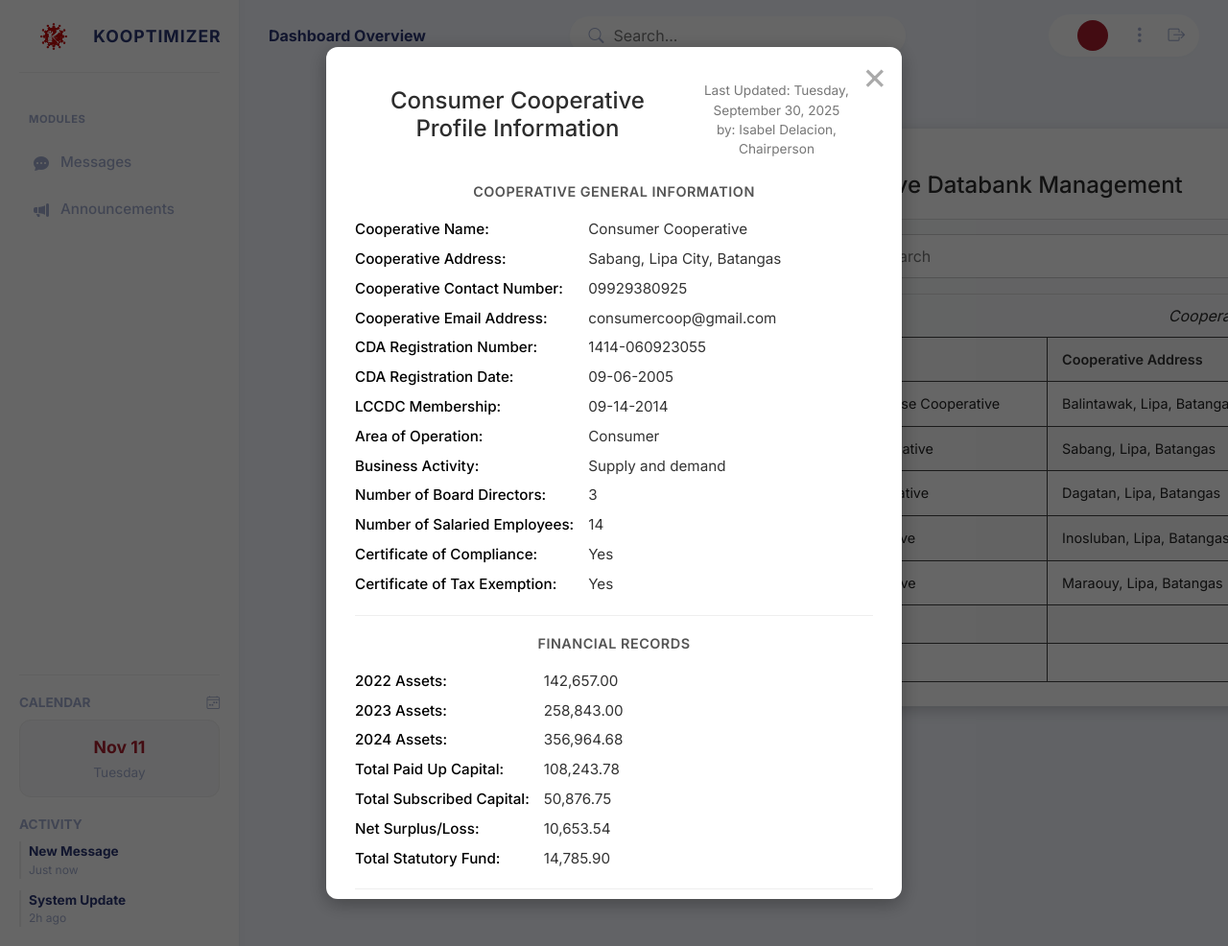
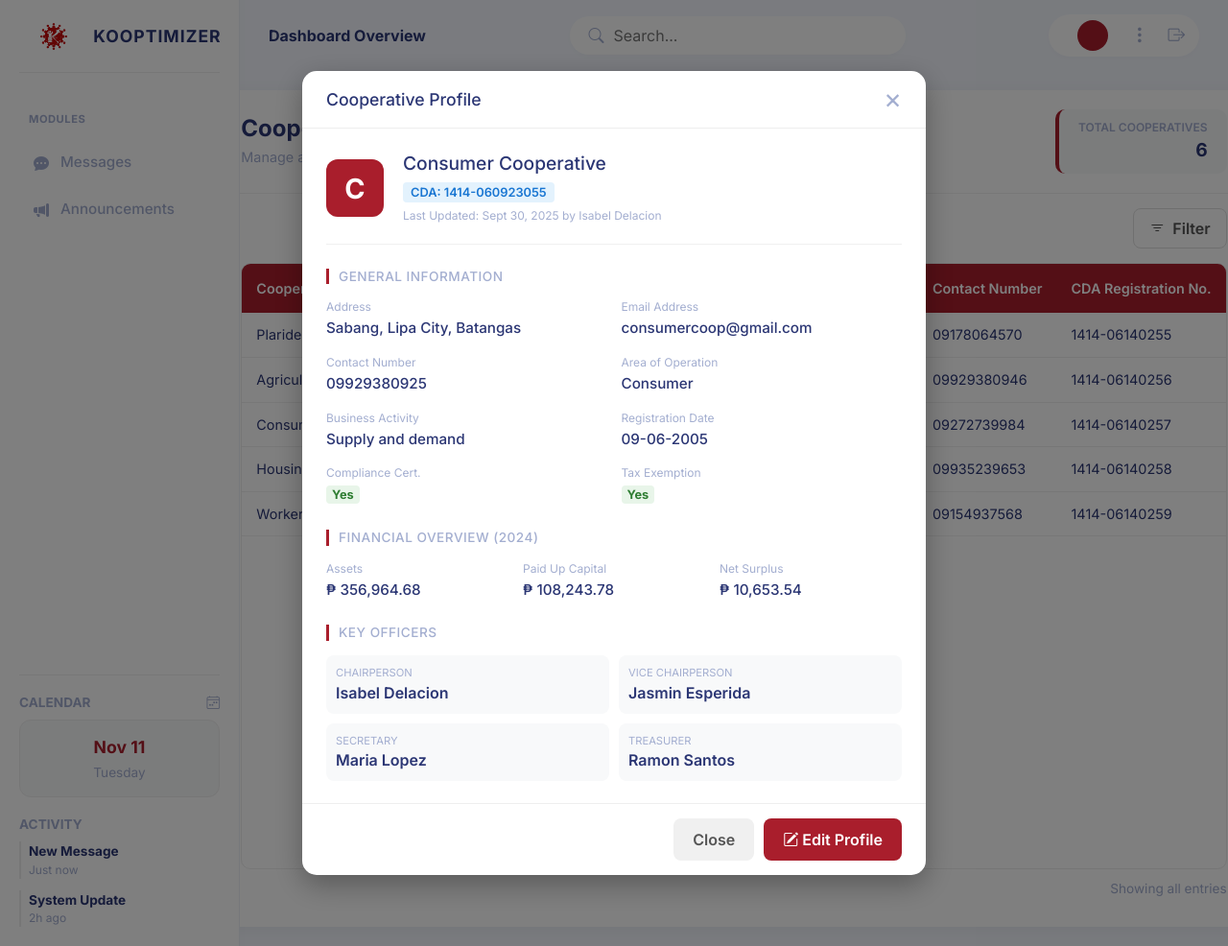
Before and after one commit to jsmln/kooptimizer, a Django app: page /databank/databank/ in a window 1280 px wide, after a click that opens the changed part. Shown: the whole page at 96% size. Run offline with Django 5.2, Linux system fonts and the light colour scheme.

Commit message:
UI Databank Management

```diff
--- a/static/frontend/databank_management.css
+++ b/static/frontend/databank_management.css
@@ -1,161 +1,174 @@
-/* ----- Main Databank Layout Box ----- */
-.databank-layout {
+/* --- Main Layout Container --- */
+.databank-container {
+    display: flex;
+    flex-direction: column;
+    height: 100%;
+    width: 100%;
     background: #fff;
     border-radius: 12px;
-    padding: 25px 30px;
-    box-shadow: 0 4px 15px rgba(0, 0, 0, 0.2);
-    color: #222;
-    width: 100%;
-    max-width: 1150px;
-    margin: 40px auto;
-    animation: fadeIn 0.4s ease-in-out;
-    position: fixed;
+    box-shadow: 0 4px 20px rgba(0, 0, 0, 0.05);
+    overflow: hidden;
 }
 
-/* ----- Header Area ----- */
+/* --- Header Area --- */
 .databank-header {
+    padding: 20px 30px;
     display: flex;
     justify-content: space-between;
     align-items: center;
-    padding: 20px 25px;
-    border-bottom: 1px solid #ddd;
+    border-bottom: 1px solid #f0f0f0;
+    background: #fff;
     flex-shrink: 0;
 }
-.databank-header h2 {
-    color: #2d2d2d;
+
+.header-left h2 {
     margin: 0;
+    color: #2B3674;
     font-size: 1.5rem;
-}
-.coop-count {
-    font-size: 1rem;
-    color: #555;
-    font-weight: 500;
+    font-weight: 700;
 }
 
-/* ----- Toolbar Area ----- */
+.header-left .subtitle {
+    margin: 5px 0 0 0;
+    color: #A3AED0;
+    font-size: 0.9rem;
+}
+
+.stat-card {
+    background: #f8f9fa;
+    padding: 10px 20px;
+    border-radius: 10px;
+    text-align: right;
+    border-left: 4px solid #a91e2c;
+}
+
+.stat-label {
+    display: block;
+    font-size: 0.75rem;
+    color: #A3AED0;
+    text-transform: uppercase;
+    font-weight: 600;
+}
+
+.stat-value {
+    display: block;
+    font-size: 1.2rem;
+    font-weight: 700;
+    color: #2B3674;
+}
+
+/* --- Toolbar (Filter Only) --- */
 .databank-toolbar {
+    padding: 15px 30px;
+    display: flex;
+    justify-content: flex-end;
+    align-items: center;
+    background: #fff;
+    flex-shrink: 0;
+}
+
+.filter-btn {
+    background: #fff;
+    border: 1px solid #e0e0e0;
+    color: #555;
+    padding: 8px 16px;
+    border-radius: 8px;
+    cursor: pointer;
+    font-weight: 600;
     display: flex;
     align-items: center;
-    gap: 15px;
-    padding: 15px 25px;
-    background-color: #f8f9fa;
-    border-bottom: 1px solid #ddd;
-    flex-shrink: 0;
-}
-.filter-btn {
-    background: none;
-    border: 1px solid #ccc;
-    padding: 8px 10px;
-    border-radius: 8px;
-    font-size: 1.2rem;
-    color: #555;
-    cursor: pointer;
-    transition: background-color 0.2s;
-}
-.filter-btn:hover {
-    background-color: #e9ecef;
-}
-.search-bar {
-    position: relative;
-    flex-grow: 1;
-}
-.search-bar input {
-    width: 100%;
-    padding: 10px 15px 10px 40px; /* Space for icon */
-    border: 1px solid #ccc;
-    border-radius: 8px;
-    font-size: 1rem;
-}
-.search-bar .bi-search {
-    position: absolute;
-    left: 12px;
-    top: 50%;
-    transform: translateY(-50%);
-    color: #888;
+    gap: 8px;
+    transition: all 0.2s;
 }
 
-/* ----- Table Area ----- */
-.table-container {
-    flex-grow: 1; /* This makes the table fill the available space */
-    overflow: auto; /* Adds both horizontal and vertical scrollbars */
-    background-color: #fff;
-}
-.table-subtitle {
-    text-align: center;
-    padding: 10px;
-    font-style: italic;
-    color: #2b2b2b;
-    background-color: #f8f9fa;
+.filter-btn:hover {
+    border-color: #a91e2c;
+    color: #a91e2c;
+    background: #fff5f5;
 }
 
-.table-container table {
+/* --- Table Section --- */
+.table-section {
+    flex: 1;
+    display: flex;
+    flex-direction: column;
+    overflow: hidden;
+    padding: 0 30px 20px 30px;
+}
+
+.table-wrapper {
+    flex: 1;
+    overflow: auto;
+    border: 1px solid #eee;
+    border-radius: 10px;
+}
+
+table {
     width: 100%;
     border-collapse: collapse;
-    min-width: 1200px; /* Force horizontal scroll */
+    white-space: nowrap;
 }
-.table-container th,
-.table-container td {
-    padding: 12px 15px;
-    border: 1px solid #424242;
+
+thead th {
+    background: #a91e2c;
+    color: #fff;
+    padding: 15px;
     text-align: left;
+    font-weight: 600;
     font-size: 0.9rem;
-    white-space: nowrap; /* Prevent line breaks */
-}
-.table-container th {
-    background-color: #f9f9f9;
-    font-weight: 600;
-    color: #333;
-    position: sticky; /* Makes headers stick on vertical scroll */
+    position: sticky;
     top: 0;
     z-index: 10;
 }
-.table-container tbody tr:nth-child(even) {
-    background-color: #f9f9f9;
-}
-.table-container tbody tr:hover {
-    background-color: #e9ecef;
-}
-/* Give empty cells a set height */
-.table-container tbody tr:nth-child(n+6) td {
-    height: 40px;
-    padding: 0;
+
+tbody td {
+    padding: 12px 15px;
+    border-bottom: 1px solid #f0f0f0;
+    color: #2B3674;
+    font-size: 0.9rem;
 }
 
-/* ----- Footer Buttons ----- */
-.databank-footer {
-    display: flex;
-    justify-content: flex-end;
-    gap: 15px;
-    padding: 15px 25px;
-    border-top: 1px solid #ddd;
-    background-color: #f8f9fa;
+/* Clickable Row Styling */
+/* Ensure the row looks interactive */
+tbody tr[data-modal-target] {
+    cursor: pointer;
+    transition: all 0.2s ease;
+}
+
+/* Row Highlight on Hover */
+tbody tr[data-modal-target]:hover {
+    background-color: #fff0f0; /* Light red tint */
+    transform: scale(1.002); /* Slight pop effect */
+    box-shadow: 0 2px 5px rgba(0,0,0,0.05);
+    z-index: 1;
+    position: relative;
+}
+
+/* Remove old action cell styles */
+.action-cell {
+    display: none;
+}
+
+.table-footer {
+    padding: 10px 0;
+    color: #A3AED0;
+    font-size: 0.85rem;
+    text-align: right;
     flex-shrink: 0;
 }
-/* ... (Keep all your existing .databank-layout, .table-container, etc. styles) ... */
 
-/* ----- NEW: Styles for clickable table rows ----- */
-.table-container tbody tr[data-modal-target] {
-    cursor: pointer;
-}
-.table-container tbody tr[data-modal-target]:hover {
-    background-color: #d4edff; /* A light blue hover to show it's clickable */
-}
-
-
-/* ----- NEW: Modal Pop-up Styling ----- */
+/* --- Modal Styling --- */
 .modal-overlay {
     position: fixed;
     top: 0;
     left: 0;
-    width: 100vw;
-    height: 100vh;
-    background-color: rgba(0, 0, 0, 0.6); /* Dimmed background */
+    width: 100%;
+    height: 100%;
+    background: rgba(0, 0, 0, 0.5);
     display: flex;
     justify-content: center;
     align-items: center;
-    z-index: 2000;
-
-    /* Hide by default */
+    z-index: 9999;
     opacity: 0;
     pointer-events: none;
     transition: opacity 0.3s ease;
@@ -167,110 +180,211 @@
 }
 
 .modal-content {
-    background-color: #fff;
-    padding: 0; /* Remove padding to let sections handle it */
-    border-radius: 12px;
+    background: #fff;
     width: 90%;
-    max-width: 600px;
-    box-shadow: 0 5px 20px rgba(0,0,0,0.3);
-    position: relative;
-    max-height: 90vh;
-    overflow-y: auto; /* Scroll for modal content */
-
-    /* Animation */
-    transform: scale(0.95);
+    max-width: 650px;
+    max-height: 85vh;
+    border-radius: 15px;
+    display: flex;
+    flex-direction: column;
+    box-shadow: 0 10px 30px rgba(0,0,0,0.3);
+    transform: translateY(20px);
     transition: transform 0.3s ease;
 }
 
 .modal-overlay.visible .modal-content {
-    transform: scale(1);
+    transform: translateY(0);
+}
+
+/* Modal Header */
+.modal-top-bar {
+    padding: 15px 25px;
+    border-bottom: 1px solid #eee;
+    display: flex;
+    justify-content: space-between;
+    align-items: center;
+}
+
+.modal-top-bar h3 {
+    margin: 0;
+    color: #2B3674;
+    font-size: 1.1rem;
 }
 
 .modal-close-btn {
-    position: absolute;
-    top: 10px;
-    right: 15px;
     background: none;
     border: none;
-    font-size: 2.5rem;
-    color: #aaa;
+    font-size: 1.8rem;
+    color: #A3AED0;
     cursor: pointer;
     line-height: 1;
-    z-index: 1;
-}
-.modal-close-btn:hover {
-    color: #000;
 }
 
-.modal-header {
-    padding: 25px 30px;
-    text-align: center;
-}
-.modal-header h3 {
-    margin: 0;
-    color: #2d2d2d;
-    font-size: 1.5rem;
-}
-.modal-meta {
-    font-size: 0.85em;
-    color: #777;
-    margin-top: 10px;
+.modal-close-btn:hover { color: #a91e2c; }
+
+/* Modal Body */
+.modal-scroll-area {
+    flex: 1;
+    overflow-y: auto;
+    padding: 25px;
 }
 
-.modal-body {
-    padding: 0 30px; /* Padding for content sections */
+.modal-header-section {
+    display: flex;
+    gap: 20px;
+    align-items: center;
+    margin-bottom: 25px;
+    padding-bottom: 20px;
+    border-bottom: 1px solid #f0f0f0;
 }
 
-.modal-section {
-    padding-bottom: 20px;
-    margin-bottom: 20px;
-    border-bottom: 1px solid #eee;
+.coop-avatar {
+    width: 60px;
+    height: 60px;
+    background: #a91e2c;
+    color: #fff;
+    border-radius: 12px;
+    display: flex;
+    align-items: center;
+    justify-content: center;
+    font-size: 1.8rem;
+    font-weight: bold;
 }
-.modal-section:last-child {
-    border-bottom: none;
+
+.coop-title-info h4 {
+    margin: 0 0 5px 0;
+    font-size: 1.2rem;
+    color: #2B3674;
 }
-.modal-section h4 {
-    text-align: center;
-    color: #555;
-    font-size: 0.9rem;
+
+.badge-cda {
+    background: #e3f2fd;
+    color: #1976d2;
+    padding: 3px 8px;
+    border-radius: 4px;
+    font-size: 0.8rem;
     font-weight: 600;
+}
+
+.update-info {
+    margin-top: 5px;
+    font-size: 0.75rem;
+    color: #A3AED0;
+}
+
+/* Info Sections */
+.info-section {
+    margin-bottom: 25px;
+}
+
+.section-title {
+    margin: 0 0 15px 0;
+    font-size: 0.85rem;
     text-transform: uppercase;
+    color: #A3AED0;
     letter-spacing: 0.5px;
-    margin-bottom: 20px;
+    border-left: 3px solid #a91e2c;
+    padding-left: 10px;
 }
 
 .info-grid {
     display: grid;
-    grid-template-columns: auto 1fr; /* Two columns */
-    gap: 8px 15px; /* Row and column gap */
-}
-.info-grid span {
-    font-size: 0.95rem;
-    color: #333;
-}
-.info-grid span:nth-child(odd) { /* The labels (e.g., "Cooperative Name:") */
-    font-weight: 500;
-    color: #000;
+    grid-template-columns: 1fr 1fr;
+    gap: 15px;
 }
 
+.info-grid.three-col {
+    grid-template-columns: 1fr 1fr 1fr;
+}
+
+.info-item label {
+    display: block;
+    font-size: 0.75rem;
+    color: #A3AED0;
+    margin-bottom: 2px;
+}
+
+.info-item p {
+    margin: 0;
+    color: #2B3674;
+    font-weight: 500;
+    font-size: 0.95rem;
+}
+
+.status-yes {
+    color: #2e7d32;
+    font-weight: bold;
+    background: #e8f5e9;
+    padding: 2px 6px;
+    border-radius: 4px;
+    font-size: 0.8rem;
+}
+
+/* Officers List */
+.officers-list {
+    display: grid;
+    grid-template-columns: 1fr 1fr;
+    gap: 10px;
+}
+
+.officer-item {
+    background: #f8f9fa;
+    padding: 10px;
+    border-radius: 8px;
+}
+
+.officer-item .role {
+    display: block;
+    font-size: 0.7rem;
+    color: #A3AED0;
+    text-transform: uppercase;
+}
+
+.officer-item .name {
+    display: block;
+    font-weight: 600;
+    color: #2B3674;
+}
+
+/* Modal Footer */
 .modal-footer {
+    padding: 15px 25px;
+    border-top: 1px solid #eee;
     display: flex;
     justify-content: flex-end;
-    padding: 20px 30px;
-    background-color: #f8f9fa;
-    border-top: 1px solid #ddd;
+    gap: 10px;
 }
 
-.modal-footer .edit-btn {
-    background-color: #555;
-    color: #fff;
+.primary-btn {
+    background: #a91e2c;
+    color: white;
     border: none;
-    padding: 10px 25px;
+    padding: 10px 20px;
     border-radius: 8px;
-    font-weight: 500;
     cursor: pointer;
-    transition: background-color 0.2s;
+    font-weight: 600;
+    transition: background 0.2s;
 }
-.modal-footer .edit-btn:hover {
-    background-color: #333;
+
+.primary-btn:hover {
+    background: #8a1824;
 }
+
+.secondary-btn {
+    background: #f0f0f0;
+    color: #555;
+    border: none;
+    padding: 10px 20px;
+    border-radius: 8px;
+    cursor: pointer;
+    font-weight: 600;
+}
+
+.secondary-btn:hover { background: #e0e0e0; }
+
+/* Responsive */
+@media (max-width: 768px) {
+    .info-grid, .info-grid.three-col, .officers-list {
+        grid-template-columns: 1fr;
+    }
+}
--- a/templates/databank/databank_management.html
+++ b/templates/databank/databank_management.html
@@ -9,43 +9,37 @@
 {% endblock %}
 
 {% block dashboard_content %}
-<style>
-    .dashboard-main-content {
-        padding: 0;
-        overflow: hidden;
-        display: flex;
-        justify-content: center;
-        align-items: center;
-    }
-</style>
-
-<div class="databank-layout">
+<div class="databank-container">
 
     <div class="databank-header">
-        <h2>Cooperative Databank Management</h2>
-        <div class="coop-count">Total No. of Cooperatives: 6</div>
+        <div class="header-left">
+            <h2>Cooperative Databank</h2>
+            <p class="subtitle">Manage and view registered cooperative profiles.</p>
+        </div>
+        <div class="header-right">
+            <div class="stat-card">
+                <span class="stat-label">Total Cooperatives</span>
+                <span class="stat-value" id="total-count">6</span>
+            </div>
+        </div>
     </div>
 
     <div class="databank-toolbar">
-        <button class="filter-btn" title="Filter">
-            <i class="bi bi-filter"></i>
+        <button class="filter-btn" title="Filter Options">
+            <i class="bi bi-filter"></i> Filter
         </button>
-        <div class="search-bar">
-            <i class="bi bi-search"></i>
-            <input type="text" placeholder="Search">
-        </div>
     </div>
 
-    <div class="table-container">
-        <div class="table-subtitle">Cooperative Profile Informations</div>
-        <table>
+    <div class="table-section">
+        <div class="table-wrapper">
+            <table id="coop-table">
                 <thead>
                     <tr>
                         <th>Cooperative Name</th>
-                    <th>Cooperative Address</th>
+                        <th>Address</th>
                         <th>Email Address</th>
                         <th>Contact Number</th>
-                    <th>CDA Registration Number</th>
+                        <th>CDA Registration No.</th>
                     </tr>
                 </thead>
                 <tbody>
@@ -84,122 +78,158 @@
                         <td>09154937568</td>
                         <td>1414-06140259</td>
                     </tr>
-                <tr><td></td><td></td><td></td><td></td><td></td></tr>
-                <tr><td></td><td></td><td></td><td></td><td></td></tr>
                 </tbody>
             </table>
+        </div>
+        <div class="table-footer">
+            <span id="showing-text">Showing all entries</span>
+        </div>
     </div>
 
 </div>
 
 <div id="profile-modal" class="modal-overlay">
     <div class="modal-content">
+        <div class="modal-top-bar">
+            <h3>Cooperative Profile</h3>
             <button class="modal-close-btn">&times;</button>
+        </div>
 
-        <div class="modal-header">
-            <h3>Consumer Cooperative Profile Information</h3>
-            <div class="modal-meta">
-                Last Updated: Tuesday, September 30, 2025<br>
-                by: Isabel Delacion, Chairperson
+        <div class="modal-scroll-area">
+            <div class="modal-header-section">
+                <div class="coop-avatar">C</div>
+                <div class="coop-title-info">
+                    <h4 id="modal-coop-name">Consumer Cooperative</h4>
+                    <span class="badge-cda">CDA: 1414-060923055</span>
+                    <div class="update-info">Last Updated: Sept 30, 2025 by Isabel Delacion</div>
                 </div>
             </div>
 
             <div class="modal-body">
-            <section class="modal-section">
-                <h4>COOPERATIVE GENERAL INFORMATION</h4>
+                <section class="info-section">
+                    <h5 class="section-title">General Information</h5>
                     <div class="info-grid">
-                    <span>Cooperative Name:</span> <span>Consumer Cooperative</span>
-                    <span>Cooperative Address:</span> <span>Sabang, Lipa City, Batangas</span>
-                    <span>Cooperative Contact Number:</span> <span>09929380925</span>
-                    <span>Cooperative Email Address:</span> <span>consumercoop@gmail.com</span>
-                    <span>CDA Registration Number:</span> <span>1414-060923055</span>
-                    <span>CDA Registration Date:</span> <span>09-06-2005</span>
-                    <span>LCCDC Membership:</span> <span>09-14-2014</span>
-                    <span>Area of Operation:</span> <span>Consumer</span>
-                    <span>Business Activity:</span> <span>Supply and demand</span>
-                    <span>Number of Board Directors:</span> <span>3</span>
-                    <span>Number of Salaried Employees:</span> <span>14</span>
-                    <span>Certificate of Compliance:</span> <span>Yes</span>
-                    <span>Certificate of Tax Exemption:</span> <span>Yes</span>
+                        <div class="info-item">
+                            <label>Address</label>
+                            <p>Sabang, Lipa City, Batangas</p>
+                        </div>
+                        <div class="info-item">
+                            <label>Email Address</label>
+                            <p>consumercoop@gmail.com</p>
+                        </div>
+                        <div class="info-item">
+                            <label>Contact Number</label>
+                            <p>09929380925</p>
+                        </div>
+                        <div class="info-item">
+                            <label>Area of Operation</label>
+                            <p>Consumer</p>
+                        </div>
+                        <div class="info-item">
+                            <label>Business Activity</label>
+                            <p>Supply and demand</p>
+                        </div>
+                        <div class="info-item">
+                            <label>Registration Date</label>
+                            <p>09-06-2005</p>
+                        </div>
+                        <div class="info-item">
+                            <label>Compliance Cert.</label>
+                            <p><span class="status-yes">Yes</span></p>
+                        </div>
+                        <div class="info-item">
+                            <label>Tax Exemption</label>
+                            <p><span class="status-yes">Yes</span></p>
+                        </div>
                     </div>
                 </section>
 
-            <section class="modal-section">
-                <h4>FINANCIAL RECORDS</h4>
-                <div class="info-grid">
-                    <span>2022 Assets:</span> <span>142,657.00</span>
-                    <span>2023 Assets:</span> <span>258,843.00</span>
-                    <span>2024 Assets:</span> <span>356,964.68</span>
-                    <span>Total Paid Up Capital:</span> <span>108,243.78</span>
-                    <span>Total Subscribed Capital:</span> <span>50,876.75</span>
-                    <span>Net Surplus/Loss:</span> <span>10,653.54</span>
-                    <span>Total Statutory Fund:</span> <span>14,785.90</span>
+                <section class="info-section">
+                    <h5 class="section-title">Financial Overview (2024)</h5>
+                    <div class="info-grid three-col">
+                        <div class="info-item">
+                            <label>Assets</label>
+                            <p>₱ 356,964.68</p>
+                        </div>
+                        <div class="info-item">
+                            <label>Paid Up Capital</label>
+                            <p>₱ 108,243.78</p>
+                        </div>
+                        <div class="info-item">
+                            <label>Net Surplus</label>
+                            <p>₱ 10,653.54</p>
+                        </div>
                     </div>
                 </section>
 
-            <section class="modal-section">
-                <h4>COOPERATIVE OFFICERS</h4>
-                <div class="info-grid">
-                    <span>CHAIRPERSON:</span> <span>Isabel Delacion</span>
-                    <span>VICE CHAIRPERSON:</span> <span>Jasmin Esperida</span>
-                    <span>MEMBERS (BOD):</span> <span>Art Delos Reyes, Noe Gonzales</span>\
-                    <span>SECRETARY:</span> <span>Maria Lopez</span>
-                    <span>TREASURER:</span> <span>Ramon Santos</span>
+                <section class="info-section">
+                    <h5 class="section-title">Key Officers</h5>
+                    <div class="officers-list">
+                        <div class="officer-item">
+                            <span class="role">Chairperson</span>
+                            <span class="name">Isabel Delacion</span>
                         </div>
-            </section>
-
-            <section class="modal-section">
-                <h4>COOPERATIVE COMMITTEE MEMBERS</h4>
-                <div class="info-grid">
-                    <span>Audit Committee:</span> <span>Isabel Delacion</span>
-                    <span>Election Committee:</span> <span>Jasmin Esperida</span>
-                    <span>Ethics Committee:</span> <span>Art Delos Reyes, Noe Gonzales</span>
-                    <span>Mediation & Cociliation Committe:</span> <span>Maria Lopez</span>
-                    <span>GAD Committee:</span> <span>Ramon Santos</span>
-                    <span>Credit Committee:</span> <span>Luis Fernando</span>
-                    <span>Education & Training Committee</span> <span>Anna Cruz</span>
-                    <span>Manager:</span> <span>Pedro Tan</span>
-                    <span>Bookkeeper:</span> <span>Luisa Moreno</span>
-                    <span>Store Clerk 1:</span> <span>Mandy Rivera</span>
-                    <span>Store Clerk 2:</span> <span>Rey Avilla</span>
+                        <div class="officer-item">
+                            <span class="role">Vice Chairperson</span>
+                            <span class="name">Jasmin Esperida</span>
+                        </div>
+                        <div class="officer-item">
+                            <span class="role">Secretary</span>
+                            <span class="name">Maria Lopez</span>
+                        </div>
+                        <div class="officer-item">
+                            <span class="role">Treasurer</span>
+                            <span class="name">Ramon Santos</span>
+                        </div>
                     </div>
                 </section>
             </div>
+        </div>
 
         <div class="modal-footer">
-            <button class="edit-btn">Edit</button>
+            <button class="secondary-btn close-modal-trigger">Close</button>
+            <button class="primary-btn edit-btn"><i class="bi bi-pencil-square"></i> Edit Profile</button>
         </div>
     </div>
 </div>
+
 <script>
     document.addEventListener('DOMContentLoaded', () => {
-        const tableRows = document.querySelectorAll('.table-container tbody tr[data-modal-target]');
+        console.log("Databank Script Loaded");
+
         const modal = document.getElementById('profile-modal');
-        if (!modal) return;
+        const tableRows = document.querySelectorAll('tr[data-modal-target]');
+        const closeButtons = document.querySelectorAll('.modal-close-btn, .close-modal-trigger');
 
-        const closeBtn = modal.querySelector('.modal-close-btn');
+        if (modal) {
+            // Open Modal on Row Click
+            tableRows.forEach(row => {
+                row.addEventListener('click', function() {
+                    // You can add logic here to fetch specific row data if needed
+                    modal.classList.add('visible');
+                });
+            });
 
-        // Open modal
-        tableRows.forEach(row => {
-            // Only add click listener to rows with data
-            if (row.cells[0].textContent.trim() !== "") {
-                row.addEventListener('click', () => {
-                    modal.classList.add('visible');
+            // Close Modal Function
+            const closeModal = () => {
+                modal.classList.remove('visible');
+            };
+
+            // Attach Close Event to buttons
+            closeButtons.forEach(btn => {
+                btn.addEventListener('click', (e) => {
+                    e.stopPropagation();
+                    closeModal();
+                });
+            });
+
+            // Close when clicking the overlay background
+            modal.addEventListener('click', (e) => {
+                if (e.target === modal) {
+                    closeModal();
+                }
             });
         }
     });
-
-        // Close modal via 'X' button
-        closeBtn.addEventListener('click', () => {
-            modal.classList.remove('visible');
-        });
-
-        // Close modal by clicking overlay
-        modal.addEventListener('click', (e) => {
-            if (e.target === modal) {
-                modal.classList.remove('visible');
-            }
-        });
-    });
 </script>
 {% endblock %}
```
Lines whose indentation alone changed are shown as unchanged.
